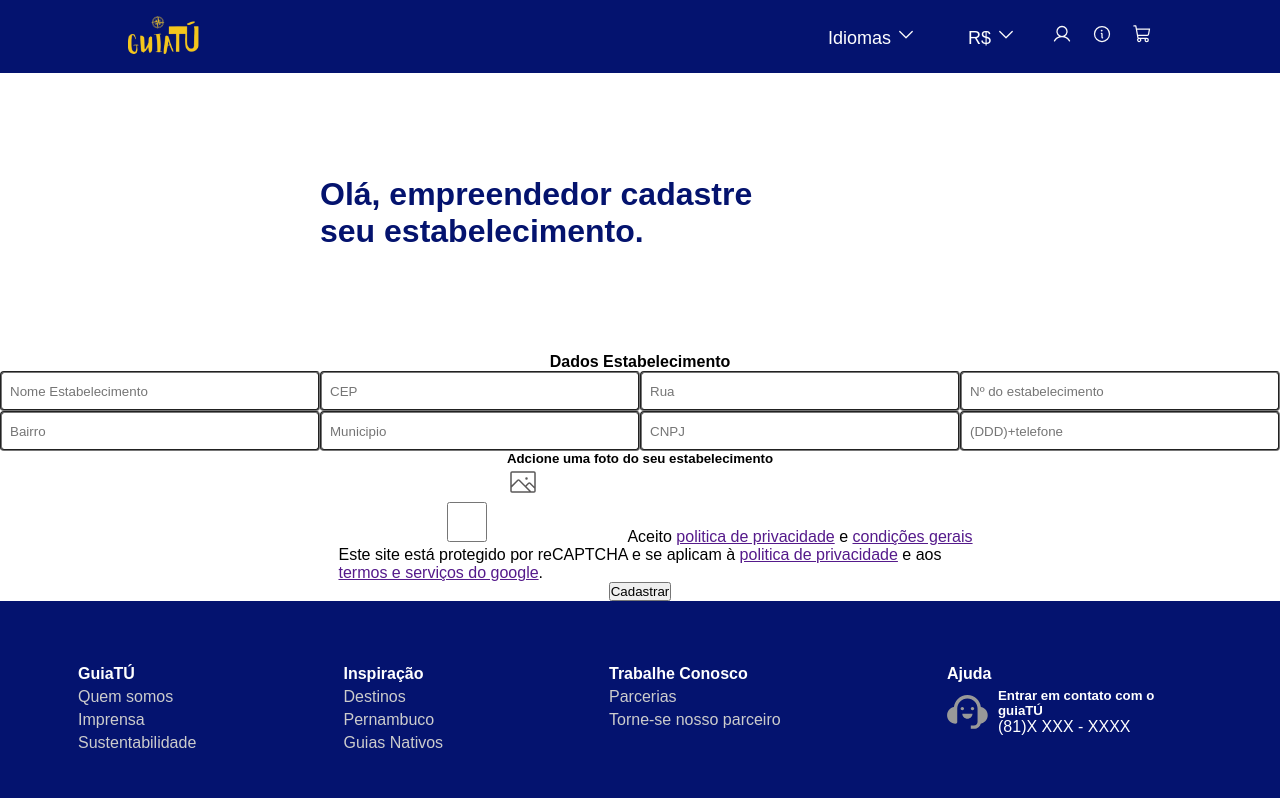
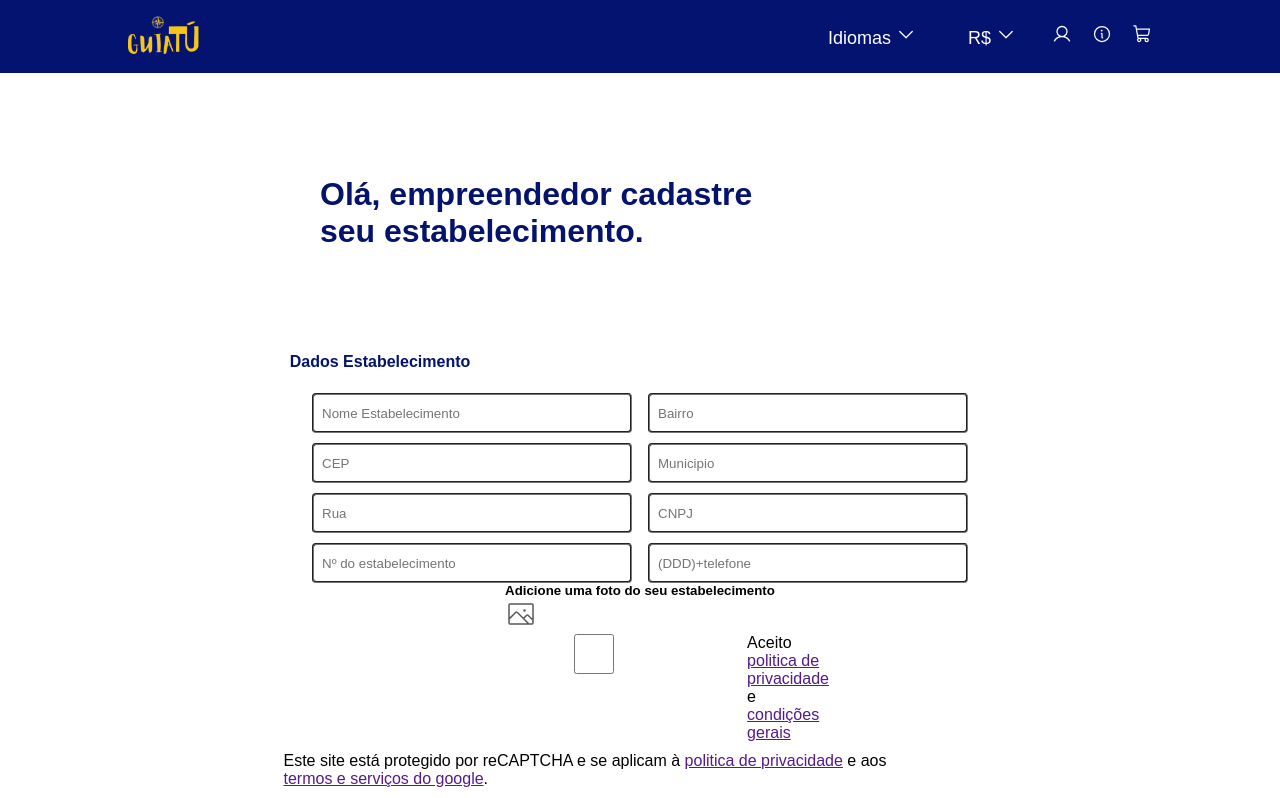
Before and after one commit to marcosmouraz/guiaTU, a React (Vite) app: page /cadastroParceirodois in a window 1280 px wide. Shown: the top 798 px of the page. Built offline with nearby package versions, Linux system fonts and the light colour scheme.

Commit message:
fix: Ajustes na folha style da pagina cadastro parceiro dois.

```diff
--- a/src/pages/CadastroParceiroDois/cadParDoisStyles.js
+++ b/src/pages/CadastroParceiroDois/cadParDoisStyles.js
@@ -1,7 +1,7 @@
 import styled from "styled-components";
 
 export const Container = styled.body`
-    width: 100%;
+  width: 100%;
   height: 80%;
   max-width: 100%;
   display: flex;
@@ -21,10 +21,8 @@ export const Container = styled.body`
       color: #04136e;
       overflow-wrap: break-word;
       white-space: normal;
-
     }
   }
-
 
   .inputfoto {
     display: flex;
@@ -56,33 +54,45 @@ export const Container = styled.body`
       width: 8rem;
     }
   }
-  .DadosPessoais {
+  .DadosEstabelecimento {
     display: flex;
     justify-content: center;
     padding-right: 520px;
     height: 5vh;
 
     h4 {
-    color: #04136e;
-    font-family: "Poppins", sans-serif;
-    font-weight: 600;
-    font-style: normal;
-
+      color: #04136e;
+      font-family: "Poppins", sans-serif;
+      font-weight: 600;
+      font-style: normal;
     }
   }
+  .checkbox {
+    display: flex;
+    flex-direction: column;
+    align-items: center;
+    gap: 10px;
+  }
 
-  .inputs{
+  .ContentC {
+    width: 53%;
+    display: flex;
+    gap: 10px;
+    align-items: start;
+  }
+  .inputtext {
+    padding-right: 110px;
+  }
+  .inputs {
     display: flex;
     justify-items: center;
     align-items: center;
-    gap: 1rem ;
-
+    gap: 1rem;
   }
-  .inputContainer{
+  .inputContainer {
     display: flex;
     flex-direction: column;
     gap: 10px;
-
   }
 
   input {
@@ -92,9 +102,8 @@ export const Container = styled.body`
     border-style: groove;
     border-radius: 4px;
     padding: 0.5rem;
-
   }
-  .detalhesSenha{
+  .detalhesSenha {
     display: flex;
     flex-direction: column;
     align-items: center;
@@ -102,28 +111,26 @@ export const Container = styled.body`
     padding-top: 30px;
     padding-right: 410px;
 
-
-    h5{
+    h5 {
       padding-right: 60px;
       font-weight: 700;
     }
   }
 
-
-  .button {
-    width: 100%;
+  .buttonContainer {
     display: flex;
     justify-content: center;
     align-items: center;
     margin-bottom: 50px;
+    padding: 30px 0;
   }
 
-  .buttonproximo {
+  .buttonCadastrar {
+    width: 25vh;
     display: flex;
+    text-align: center;
     justify-content: center;
-    align-items: center;
-    width: 15%;
-    margin: 2.5rem auto 0 auto;
+    margin: 20px 10px;
     background-color: #04136e;
     color: #fff;
     border-radius: 8px;
@@ -133,9 +140,8 @@ export const Container = styled.body`
     padding: 8px 1rem;
     text-align: center;
 
-
     &:hover {
-      background-color: #3F58EE;
+      background-color: #3f58ee;
       border: none;
     }
   }
--- a/src/pages/CadastroParceiroDois/cadastroparceirodois.jsx
+++ b/src/pages/CadastroParceiroDois/cadastroparceirodois.jsx
@@ -18,7 +18,8 @@ import {Container} from "../../pages/CadastroParceiroDois/cadParDoisStyles"
           <h4>Dados Estabelecimento</h4>
         </div>
 
-        <div className="Inputs">
+        <div className="inputs">
+          <div className="inputContainer">
             <input
               className="nomeestabelecimento"
               type="text"
@@ -31,6 +32,8 @@ import {Container} from "../../pages/CadastroParceiroDois/cadParDoisStyles"
               type="text"
               placeholder="Nº do estabelecimento"
             />
+          </div>
+          <div className="inputContainer">
             <input className="bairro" type="text" placeholder="Bairro" />
             <input className="municipio" type="text" placeholder="Municipio" />
             <input className="cnpj" type="text" placeholder="CNPJ" />
@@ -40,26 +43,36 @@ import {Container} from "../../pages/CadastroParceiroDois/cadParDoisStyles"
               placeholder="(DDD)+telefone "
             />
           </div>
+        </div>
 
-        <div>
-          <h5 className=""> Adcione uma foto do seu estabelecimento</h5>
+        <div className="fotoEstabelecimento">
+          <h5 className="textFoto">
+            {" "}
+            Adicione uma foto do seu estabelecimento
+          </h5>
+          <a href="">
+            <div className="alterafoto">
               <Image size={32} color="#5a5858" weight="light" />
             </div>
-
+          </a>
+        </div>
 
         <div className="checkbox">
           <div className="ContentC">
             <input type="checkbox" name="" id="" />
             <label className="custom-checkbox">
-              Aceito <a href="">politica de privacidade</a>  e <a href="">condições gerais</a>{" "}
+              Aceito <a href="">politica de privacidade</a> e{" "}
+              <a href="">condições gerais</a>{" "}
             </label>
           </div>
-        </div>
+
           <label className="inputtext">
             Este site está protegido por reCAPTCHA e se aplicam à{" "}
             <a href="">politica de privacidade</a> e aos <br />{" "}
             <a href="">termos e serviços do google</a>.
           </label>
+        </div>
+
         <div className="ButtonCadastrar">
           <button className="buttonCadastrar">Cadastrar</button>
         </div>
--- a/src/pages/CadastroTurista/cadastroturista.jsx
+++ b/src/pages/CadastroTurista/cadastroturista.jsx
@@ -9,8 +9,10 @@ import Footer from "../../components/Footer/footer";
 
 export default function CadastroTurista() {
   return (
+    <>
+    <Menu/>
     <Container>
-      <Menu />
+
 
       <div className="titulo">
         <h2>Olá Turista, realize seu cadastro...</h2>
@@ -64,5 +66,6 @@ export default function CadastroTurista() {
       </section>
       <Footer />
     </Container>
+    </>
   );
 }
```
Lines whose indentation alone changed are shown as unchanged.
